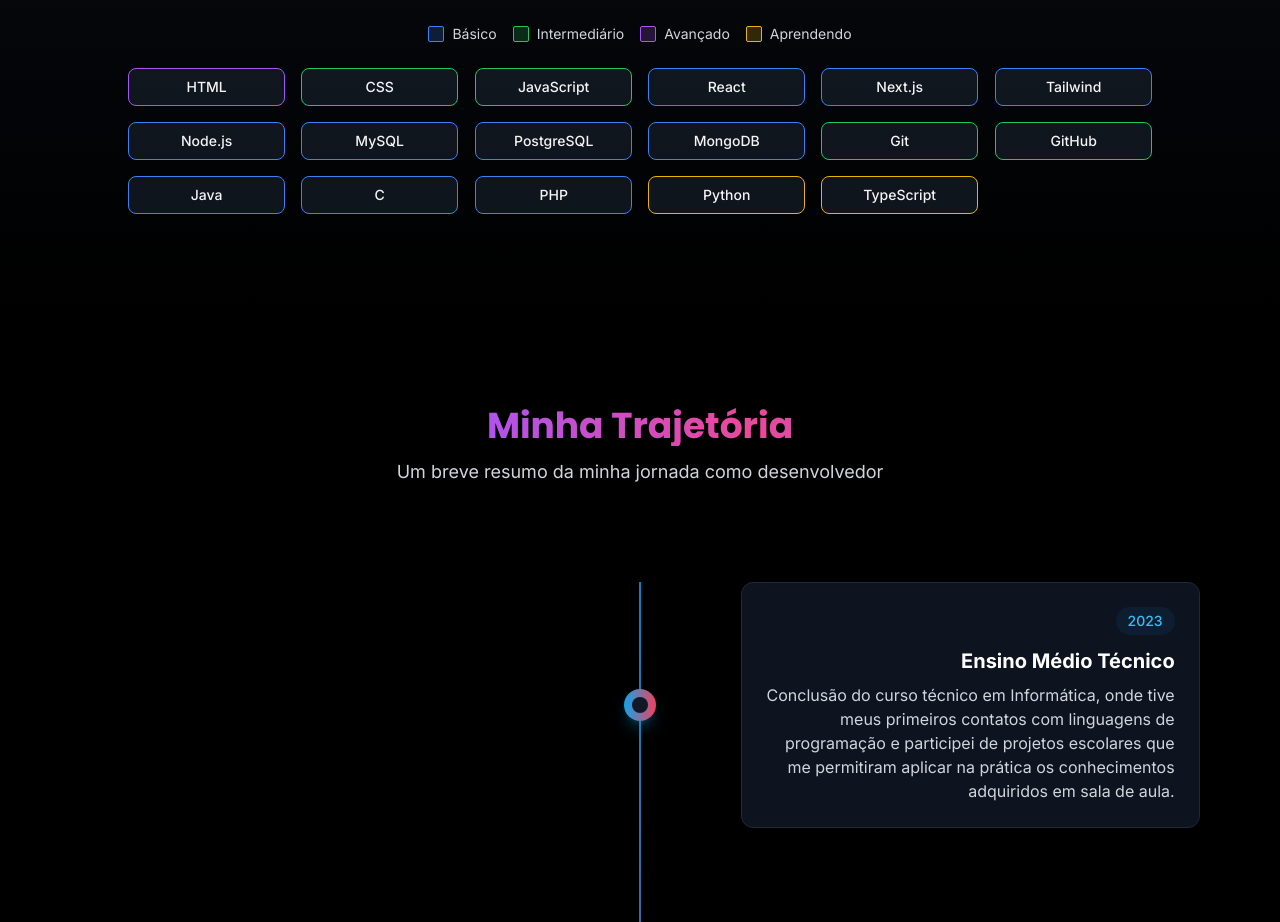
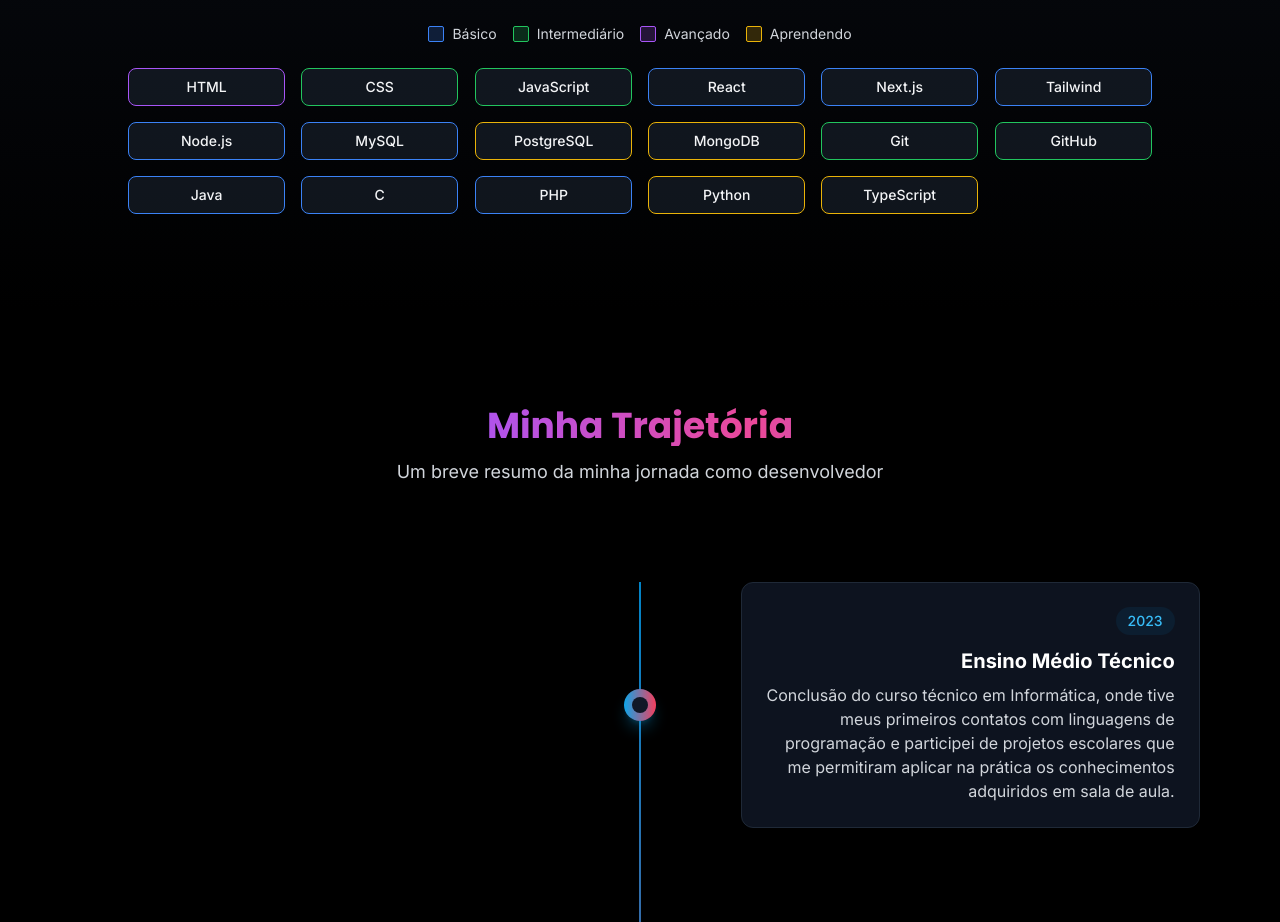
Before and after one commit to Raullize/my-personal-portfolio, a Next.js app: page / in a window 1280 px wide. Shown: the part 1653-2575 px from the top of the page. Built offline with nearby package versions, Linux system fonts and the light colour scheme.

Commit message:
💄 style: muda nivel de PostgreSQL e MongoDB

```diff
--- a/app/components/About.jsx
+++ b/app/components/About.jsx
@@ -15,8 +15,8 @@
   { name: 'Tailwind', level: 'basic' },
   { name: 'Node.js', level: 'basic' },
   { name: 'MySQL', level: 'basic' },
-  { name: 'PostgreSQL', level: 'basic' },
-  { name: 'MongoDB', level: 'basic' },
+  { name: 'PostgreSQL', level: 'learning' },
+  { name: 'MongoDB', level: 'learning' },
   { name: 'Git', level: 'intermediate' },
   { name: 'GitHub', level: 'intermediate' },
   { name: 'Java', level: 'basic' },
```
